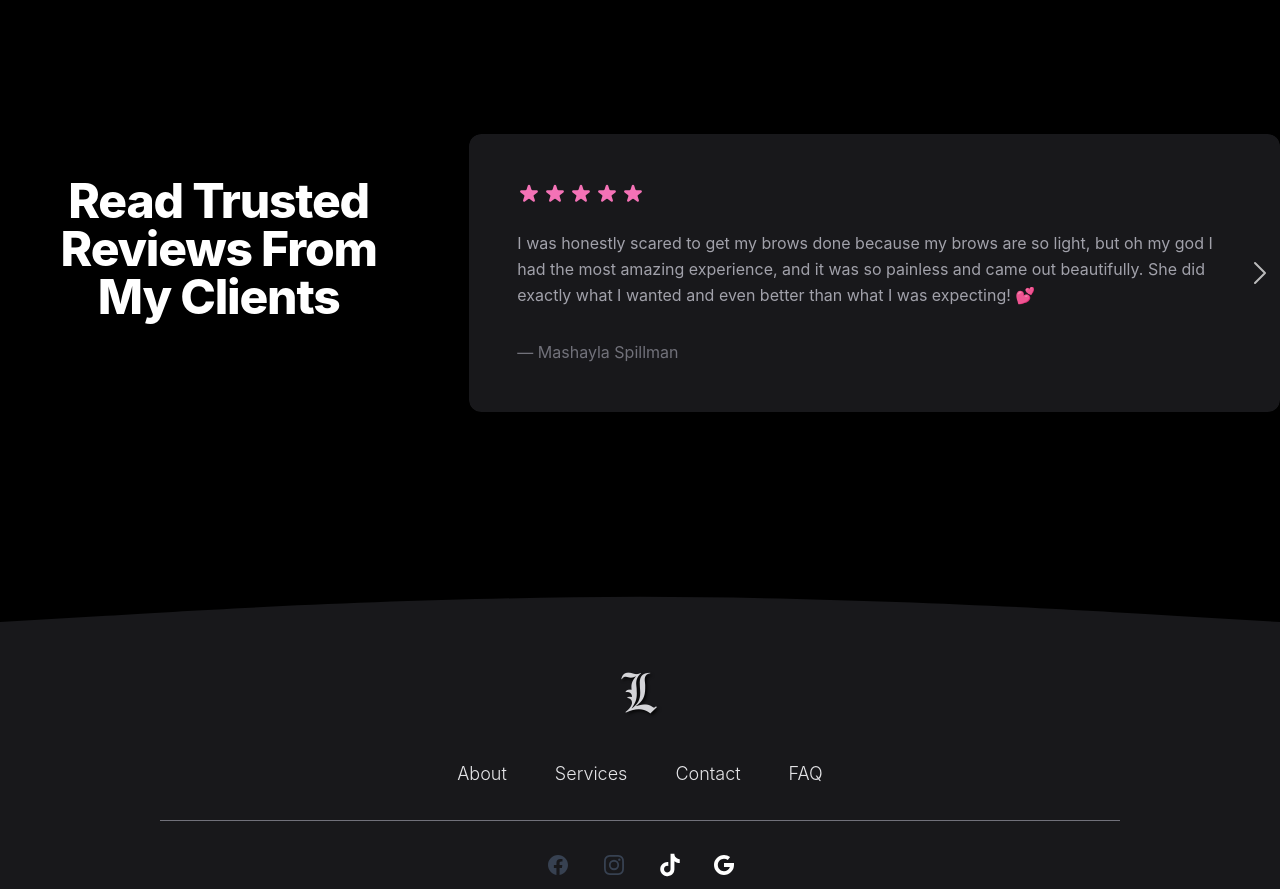
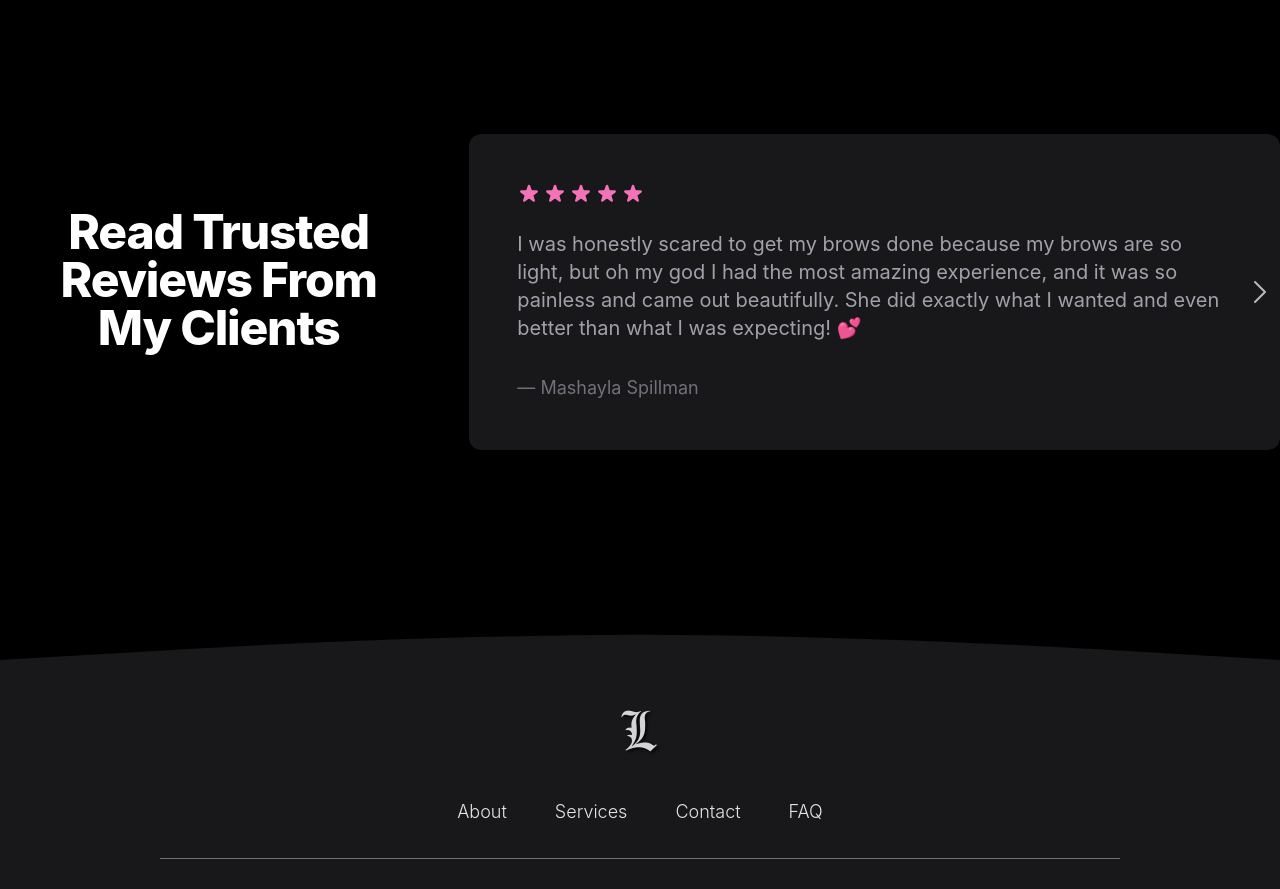
Before and after one commit to dustinapodaca/lashedink, a React (Vite) app: page / in a window 1280 px wide. Shown: the part 1964-2853 px from the top of the page. Built offline with nearby package versions, Linux system fonts and the light colour scheme.

Commit message:
further UI review fixes

```diff
--- a/src/Components/ReviewViewer/index.tsx
+++ b/src/Components/ReviewViewer/index.tsx
@@ -14,7 +14,7 @@ const reviews = [
     id: 1,
     text: "Review #3",
     content:
-    "Tatiana did an amazing job! I am in absolutely aw of eyebrows! Definitely a self confidence booster! She did great kept me comfortable and well informed from the very beginning! Definitely recommended! Thank you again girly! ❤️",
+    "Tatiana did such an amazing job! I am absolutely in awe of eyebrows! Definitely a self confidence booster! She did great and kept me comfortable and well informed from the very beginning! I definitely recommend her! Thank you again girly! ❤️",
     author: "Marissa Martinez-Spiess",
   },
   {
@@ -75,21 +75,37 @@ const Review = ({ review, isActive }: ReviewProps) => (
           <MySVGComponent />
         </div>
 
-        <div className="mt-4">
-          {/* <p className="text-2xl font-bold text-pink-600 sm:text-3xl">
-            {review.text}
-          </p> */}
-
-          <p className="mt-4 leading-relaxed text-zinc-400">{review.content}</p>
-        </div>
+        <AnimatePresence>
+          <motion.div
+            key={review.id}
+            initial={{ scale: 0.7, opacity: 0 }}
+            animate={{ scale: 1, opacity: 1 }}
+            exit={{ scale: 0.7, opacity: 0 }}
+            transition={{ duration: 0.3, ease: [0.32, 0.72, 0, 1] }}
+          >
+            <p className="mt-4 text-md md:text-xl leading-relaxed text-zinc-400">
+              {review.content}
+            </p>
+          </motion.div>
+        </AnimatePresence>
       </div>
 
-      <footer className="mt-8 text-md text-zinc-500">
-        &mdash; {review.author}
-      </footer>
+      <AnimatePresence>
+        <motion.footer
+          key={review.id}
+          initial={{ scale: 0.7, opacity: 0 }}
+          animate={{ scale: 1, opacity: 1 }}
+          exit={{ scale: 0.7, opacity: 0 }}
+          transition={{ duration: 0.3, ease: [0.32, 0.72, 0, 1] }}
+          className="mt-8 text-md md:text-lg text-zinc-500"
+        >
+          &mdash; {review.author}
+        </motion.footer>
+      </AnimatePresence>
     </blockquote>
   </div>
 );
+
 
 type Review = {
   id: number;
@@ -110,20 +126,11 @@ const ReviewCarousel = ({ reviews }: CarouselProps) => {
       <div className="h-full bg-black">
         <div className="mx-auto flex h-full max-w-7xl flex-col justify-center rounded-xl">
           <div className="relative overflow-hidden rounded-xl">
-            <motion.div
-              initial={{ x: 0, opacity: 0 }}
-              animate={{ x: `-${index * 100}%`, opacity: 1 }}
-              exit={{ opacity: 0, pointerEvents: "none" }}
-              className="flex"
-            >
-              {reviews.map((review) => (
-                <Review
-                  key={review.id}
-                  review={review}
-                  isActive={review.id === index}
-                />
-              ))}
-            </motion.div>
+            {reviews.map((review, i) =>
+              i === index ? (
+                <Review key={review.id} review={review} isActive={review.id === index} />
+              ) : null
+            )}
             <AnimatePresence initial={false}>
               {index > 0 && (
                 <motion.button
@@ -164,14 +171,14 @@ const ReviewViewer = () => {
   return (
     <section className="bg-black mt-10">
       <div className="mx-auto max-w-[1340px] px-4 py-16 sm:px-6 sm:py-24 lg:me-0 lg:pe-0 lg:ps-8">
-        <div className="grid grid-cols-1 gap-y-8 lg:grid-cols-3 lg:items-center lg:gap-x-16">
+        <div className="items-center grid grid-cols-1 gap-y-8 lg:grid-cols-3 lg:items-center lg:gap-x-16">
           <div className="text-white max-w-xl text-center ltr:sm:text-left rtl:sm:text-right">
-            <h2 className="text-3xl font-extrabold tracking-tight sm:text-5xl px-4">
+            <p className="text-3xl font-extrabold tracking-tight sm:text-5xl px-6 pt-2 md:pt-6 ">
               Read Trusted Reviews From My Clients <br />
               <br />
               <br className="hidden sm:block lg:hidden" />
               <span> </span>
-            </h2>
+            </p>
             {/* <p className="text-4xl font-bold font-cursive tracking-tight sm:text-5xl">
               Read Trusted Reviews!
             </p> */}
--- a/src/Pages/About/index.tsx
+++ b/src/Pages/About/index.tsx
@@ -40,11 +40,11 @@ const About = () => {
               ) : (
                 <></>
               )}
-              <p className="text-2xl italic font-bold mb-1 text-pink-500 sm:text-4xl lg:text-5xl text-left indent-24 sm:indent-28 md:indent-32 md:text-left">
+              {/* <p className="text-2xl italic font-bold mb-1 text-pink-500 sm:text-4xl lg:text-5xl text-left indent-24 sm:indent-28 md:indent-32 md:text-left">
                 My name is <br />
-              </p>
-              <h2 className="font-cursive text-pink-500 text-center text-5xl md:text-5xl lg:text-7xl">
-                Tatiana Herran!
+              </p> */}
+              <h2 className="mt-6 font-cursive text-pink-500 text-center text-5xl md:text-6xl lg:text-6xl">
+                Tatiana Herran
               </h2>
               {/* <p className="max-w-lg mt-3 text-xl leading-relaxed text-white md:mt-8">
                 Amet minim mollit non deserunt ullamco est sit aliqua dolor do
@@ -52,7 +52,7 @@ const About = () => {
                 Exercitation veniam consequat sunt nostrud amet.
               </p> */}
               <div className="w-full">
-                <p className="max-w-xl mt-3 text-lg leading-relaxed text-white md:mt-8">
+                <p className="max-w-xl mt-2 text-lg leading-relaxed text-white md:mt-8">
                   I am a licensed esthetician specializing in permanent makeup
                   and eyelash extensions in Denver, CO. I take pride in being
                   recognized as one of the best beauty specialists, driven by my
--- a/src/Pages/Services/index.tsx
+++ b/src/Pages/Services/index.tsx
@@ -61,12 +61,18 @@ const Services = () => {
                       src={headerIcon}
                       alt="headerIcon"
                       className="rounded-full mt-20 mb-16"
+                      style={{
+                        mixBlendMode: "lighten",
+                      }}
                     />
                   ) : (
                     <img
                       src={headerIcon}
                       alt="headerIcon"
                       className="rounded-full w-24 h-24 mt-10"
+                      style={{
+                        mixBlendMode: "lighten",
+                      }}
                     />
                   )}
                 </div>
```
